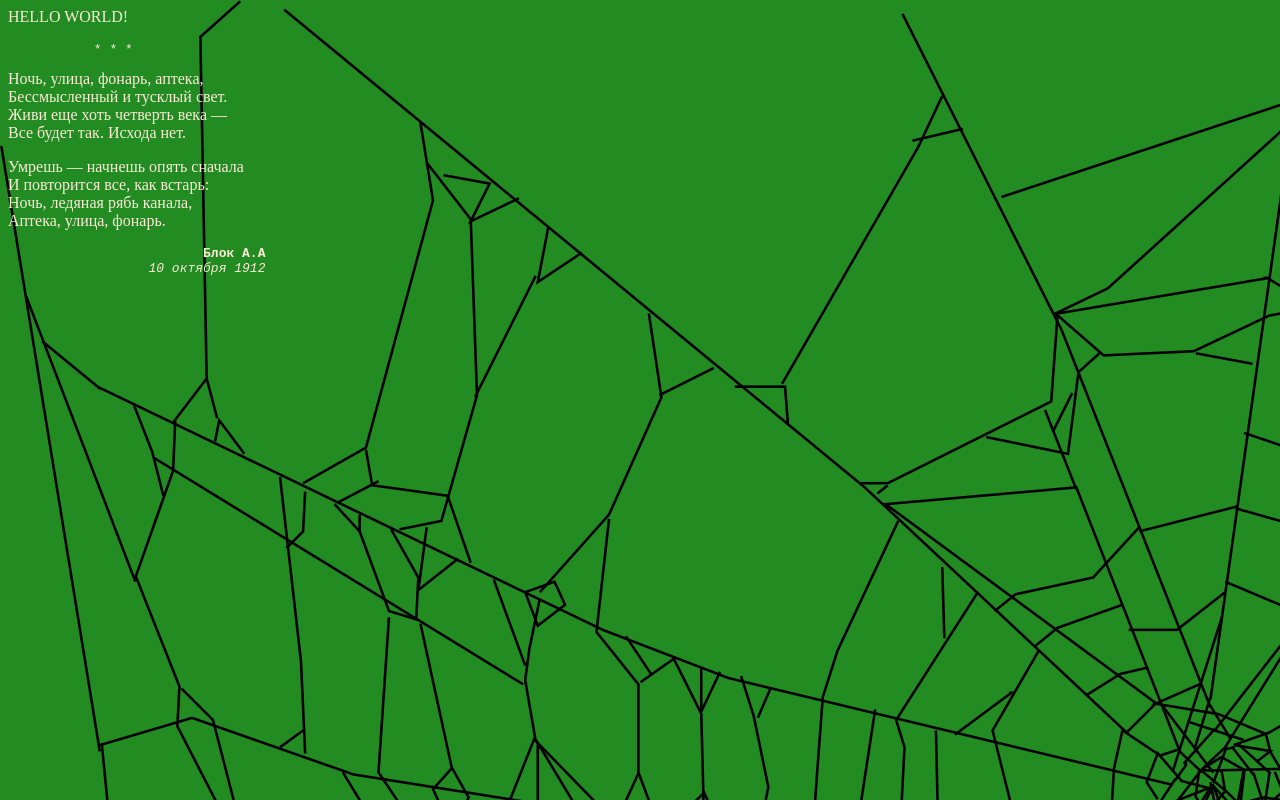
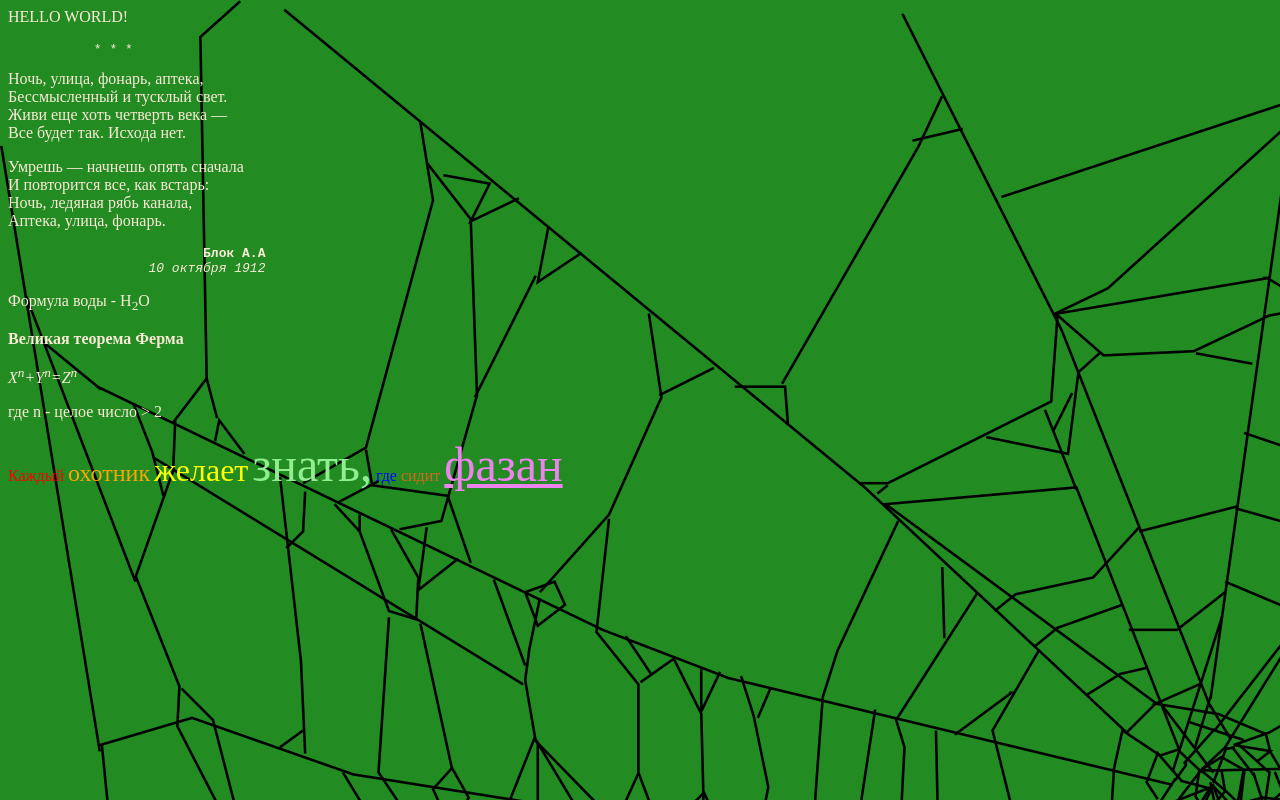
Before and after one commit to EnergyWork/web-study, a plain HTML site: page main.html in a window 1280 px wide. Drawn offline with Linux system fonts and the light colour scheme.

Commit message:
Update main.html

```diff
--- a/main.html
+++ b/main.html
@@ -15,5 +15,20 @@
         Аптека, улица, фонарь.<br/></p>
         <pre>                         <b>Блок А.А</b>
                   <i>10 октября 1912</i></pre>
+
+        <p>Формула воды - H<sub>2</sub>O</p>
+        <p><b>Великая теорема Ферма</b></p>
+        <p><i>X<sup>n</sup>+Y<sup>n</sup>=Z<sup>n</sup></i></p>
+        <p>где n - целое число > 2</p>
+
+        <p>
+            <font color="red">Каждый</font>
+            <font size="5" color="orange">охотник</font>
+            <font size="6" color="yellow">желает</font>
+            <font size="7" color="lightgreen">знать,</font>
+            <font color="blue">где</font>
+            <font color="chocolate">сидит</font>
+            <font size="7" color="violet"><ins>фазан</ins></font>
+        </p>
     </body>
 </html>
```
